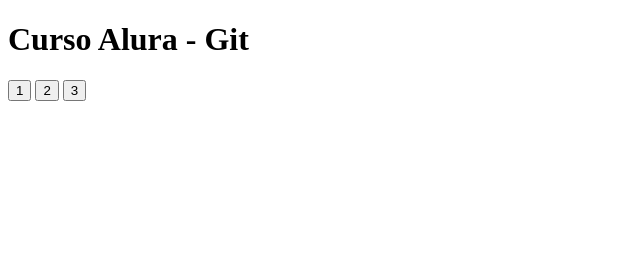
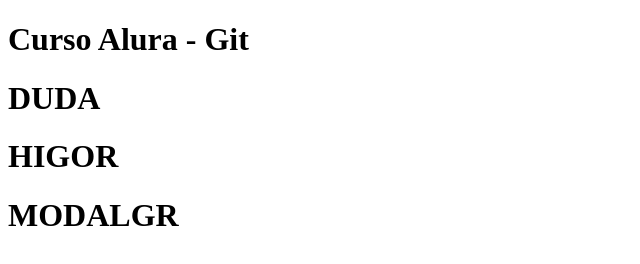
Before and after one commit to meb12/git_testando_3, a plain HTML site: page index.html in a window 1280 px wide. Shown: the whole page, without its empty margins (0-640 px from the left). Drawn offline with Linux system fonts and the light colour scheme.

Commit message:
commit nomes

```diff
--- a/index.html
+++ b/index.html
@@ -7,8 +7,8 @@
 </head>
 <body>
     <h1>Curso Alura - Git</h1>
-    <button>1</button>
-    <button>2</button>
-    <button>3</button>
+     <h1>DUDA</h1>
+     <h1>HIGOR</h1>
+     <h1>MODALGR</h1>
 </body>
 </html>
```
